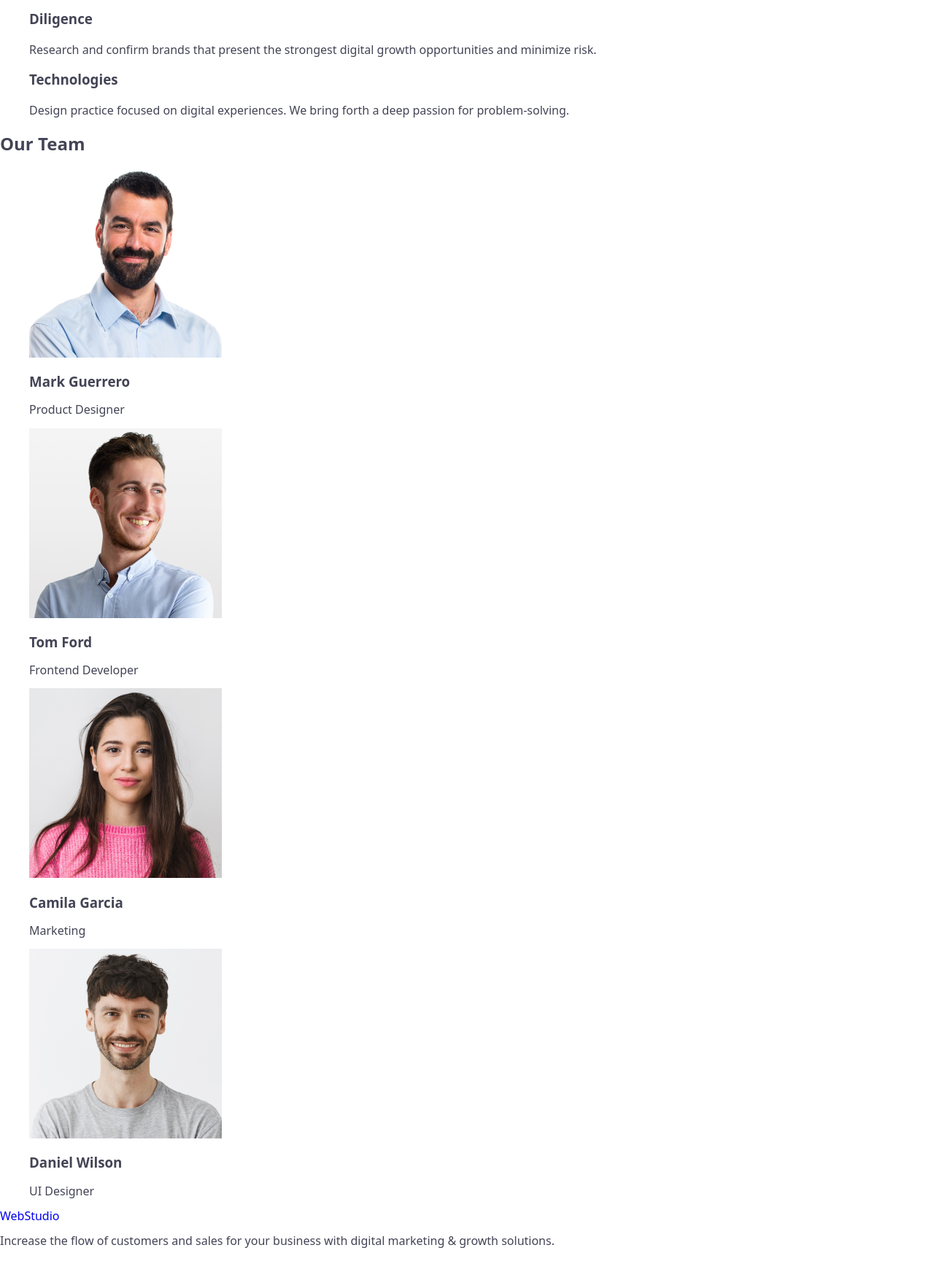
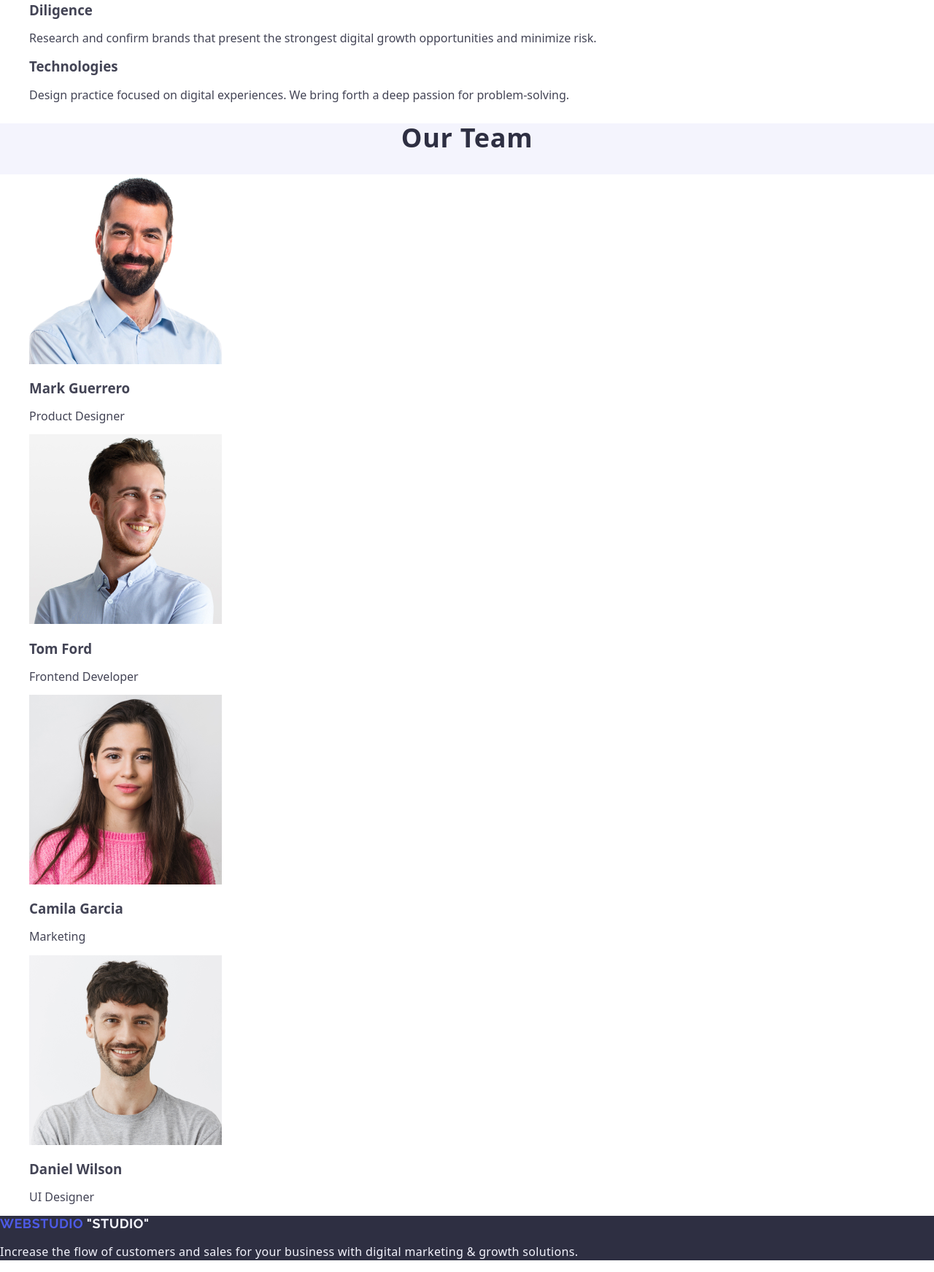
Before and after one commit to LobanovSK/goit-markup-hw-02, a plain HTML site: page index.html in a window 1280 px wide. Shown: the part 575-2318 px from the top of the page at 73% size. Drawn offline with nearby package versions, Linux system fonts and the light colour scheme.

Commit message:
add footer style

```diff
--- a/css/styles.css
+++ b/css/styles.css
@@ -56,7 +56,7 @@ a {
 .contacts-link:focus {
   color: #404bbf;
 }
-.--section-one-- {
+.section-one {
   background-color: #2e2f42;
 }
 .title-one {
@@ -70,22 +70,68 @@ a {
   font-weight: 500;
   line-height: 1.5;
   letter-spacing: 0.04em;
-  background-color: #4D5AE5
+  background-color: #4d5ae5;
   color: #ffffff;
   cursor: pointer;
 }
-.button-section1:hover,
-.button-section1:focus {
+.button-section1:focus,
+.button-section-one:hover {
   background-color: #404bbf;
 }
-.title-two{
+.Advantages .h3 {
   font-weight: 500;
   font-size: 20;
   line-height: 1.2;
   letter-spacing: 0.02em;
-  color:#2e2f42;
+  color: #2e2f42;
 }
-.text-advantages{
+.Advantages .p {
   line-height: 1.5;
-  letter-spacing: 0.02;
+  letter-spacing: 0.02em;
 }
+.section-three {
+  background-color: #f4f4fd;
+}
+.title-our-team {
+  font-size: 36px;
+  line-height: 1.11;
+  text-align: center;
+  letter-spacing: 0.02em;
+  text-transform: capitalize;
+  color: #2e2f42;
+}
+.list-our-team {
+  background-color: #ffffff;
+}
+.list-our-team .h3 {
+  font-weight: 500;
+  font-size: 20px;
+  line-height: 1.2;
+  letter-spacing: 0.02em;
+  color: #2e2f42;
+}
+.list-our-team .p {
+  font-size: 16px;
+  line-height: 1.5;
+  letter-spacing: 0.02em;
+}
+.footer {
+  background-color: #2e2f42;
+}
+.footer-logo {
+  font-family: "Raleway", sans-serif;
+  font-weight: 700;
+  font-size: 18px;
+  line-height: 1.17;
+  letter-spacing: 0.03em;
+  text-transform: uppercase;
+  color: #4d5ae5;
+}
+.footer-logo-studio {
+  color: #f4f4fd;
+}
+.footer-text {
+  line-height: 1.5;
+  color: #f4f4fd;
+  letter-spacing: 0.02em;
+}
--- a/index.html
+++ b/index.html
@@ -52,38 +52,38 @@
     </header>
     <main>
       <!--section1-->
-      <section class="--section-one--">
+      <section class="section-one">
         <h1 class="title-one">Effective Solutions for Your Business</h1>
         <button class="button-section-one" type="button">Order Service</button>
       </section>
       <!--section2-->
       <section>
-        <h2 class="title-two">Advantages</h2>
-        <ul>
+        <h2>Advantages</h2>
+        <ul class="Advantages">
           <li>
             <h3>Strategy</h3>
-            <p class="text-advantages">
+            <p>
               Our goal is to identify the business problem to walk away with the
               perfect and creative solution.
             </p>
           </li>
           <li>
             <h3>Punctuality</h3>
-            <p class="text-advantages">
+            <p>
               Bring the key message to the brand's audience for the best price
               within the shortest possible time.
             </p>
           </li>
           <li>
             <h3>Diligence</h3>
-            <p class="text-advantages">
+            <p>
               Research and confirm brands that present the strongest digital
               growth opportunities and minimize risk.
             </p>
           </li>
           <li>
             <h3>Technologies</h3>
-            <p class="text-advantages">
+            <p>
               Design practice focused on digital experiences. We bring forth a
               deep passion for problem-solving.
             </p>
@@ -91,9 +91,9 @@
         </ul>
       </section>
       <!--section3-->
-      <section>
-        <h2>Our Team</h2>
-        <ul>
+      <section class="section-three">
+        <h2 class="title-our-team">Our Team</h2>
+        <ul class="list-our-team">
           <li>
             <img
               src="./images/MarkGuerrero.jpg"
@@ -129,9 +129,12 @@
         </ul>
       </section>
     </main>
-    <footer>
-      <a href="./index.html">WebStudio</a>
-      <p>
+    <footer class="footer">
+      <a class="footer-logo" href="./index.html"
+        >WebStudio
+        <span class="footer-logo-studio">"Studio"</span>
+      </a>
+      <p class="footer-text">
         Increase the flow of customers and sales for your business with digital
         marketing & growth solutions.
       </p>
```
